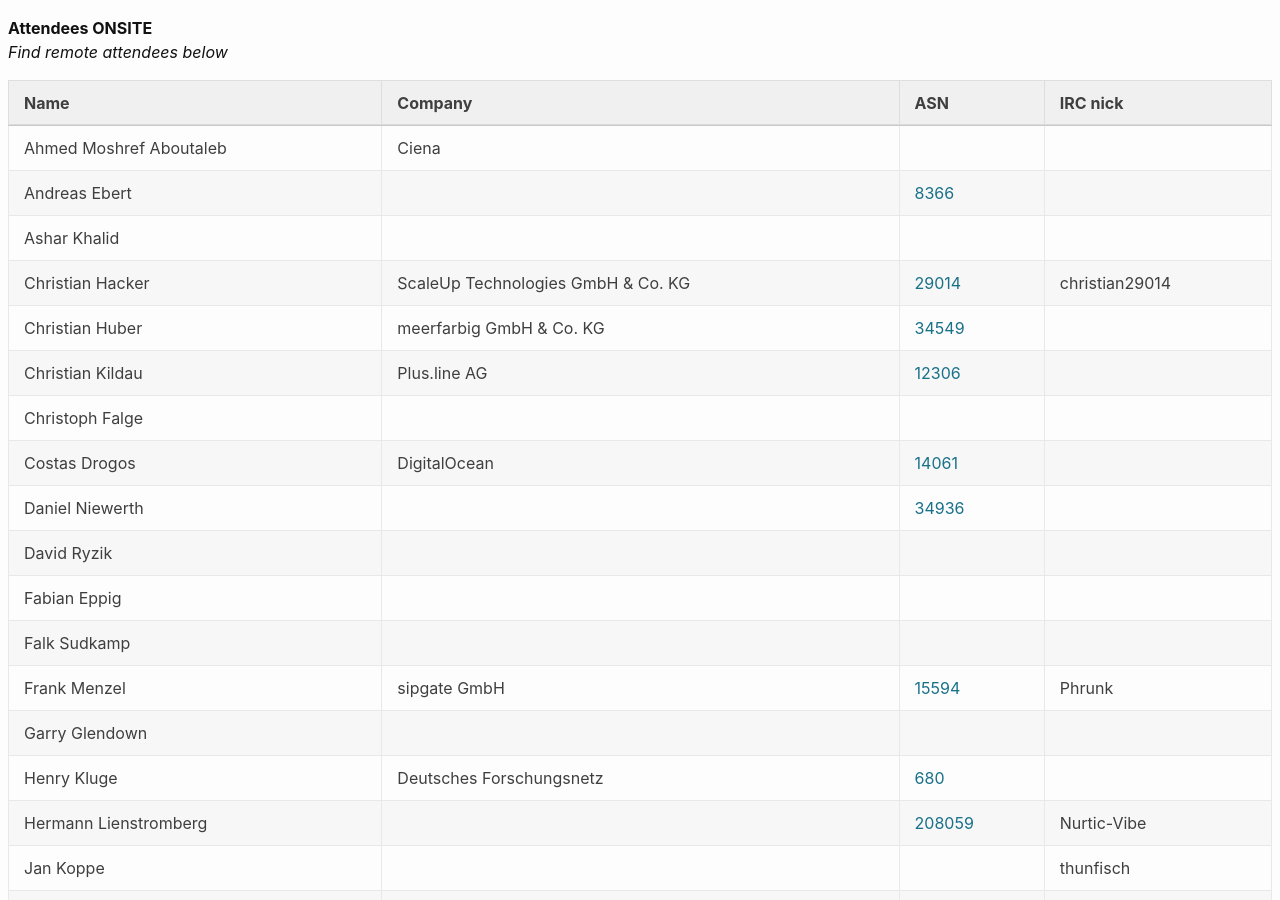
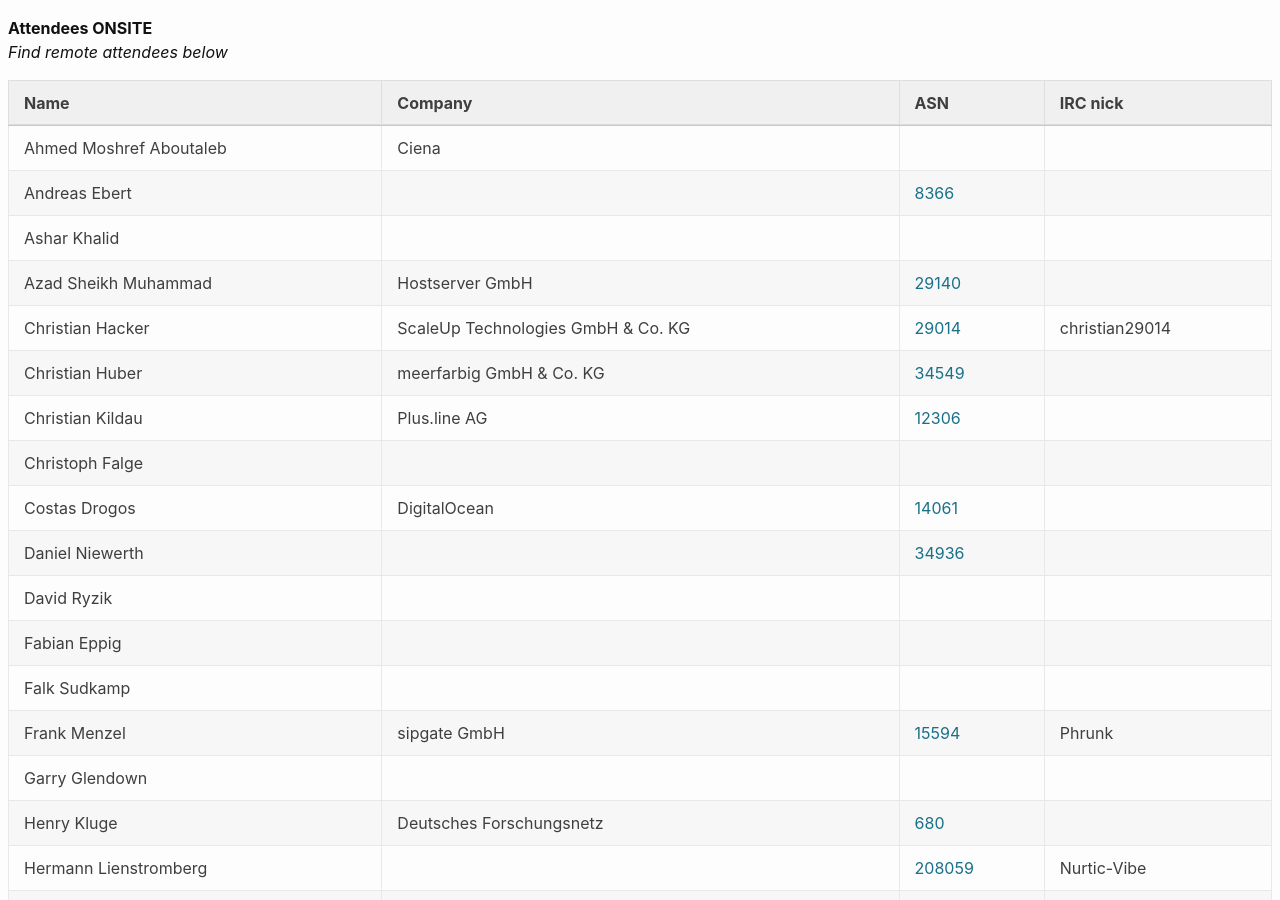
Before and after one commit to denog/pretix-attendeelist, a Jekyll site: the page built from denog14/index.md, in a window 1280 px wide and 900 px high. Built offline with Jekyll 4.4.1, drawn with Linux system fonts in a browser that asks for light colours.

Commit message:
Latest data: Wed Sep 21 23:36:32 UTC 2022

```diff
--- a/_data/attendees_denog14_onsite.json
+++ b/_data/attendees_denog14_onsite.json
@@ -16,6 +16,12 @@
     "company": null,
     "irc": null,
     "asn": null
+  },
+  {
+    "name": "Azad Sheikh Muhammad",
+    "company": "Hostserver GmbH",
+    "irc": null,
+    "asn": "29140"
   },
   {
     "name": "Christian Hacker",
```
